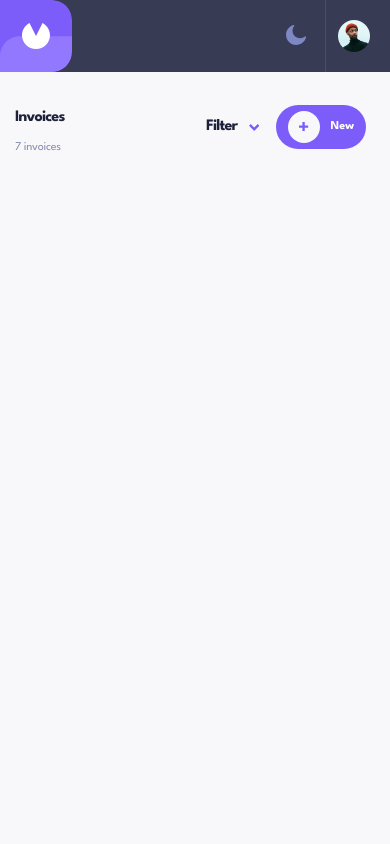
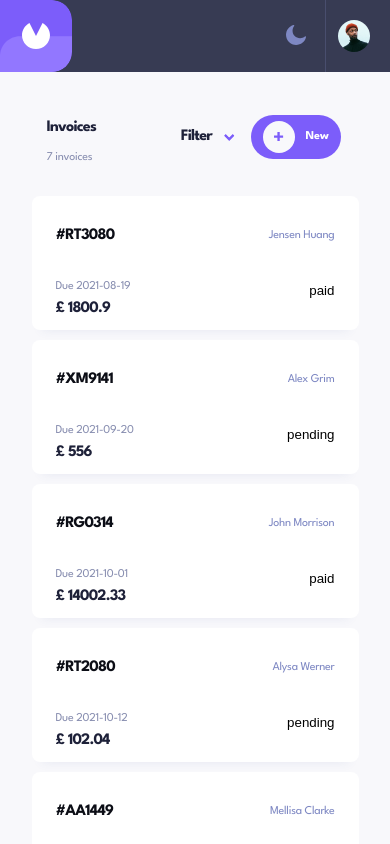
Before and after one commit to Nicocurtis16/FRONTEND-SPECIALIZATION-LABS, an Angular app in the folder Invoice-App/: page / in a window 390 px wide. Shown: the top 844 px of the page. Built offline with nearby package versions, Linux system fonts and the light colour scheme.

Commit message:
set the responsivness for the invoice mobile

```diff
--- a/Invoice-App/src/app/component/invoice-header/invoice-header.component.css
+++ b/Invoice-App/src/app/component/invoice-header/invoice-header.component.css
@@ -99,4 +99,5 @@
   .mobile{
     display: none;
   }
+
 }
--- a/Invoice-App/src/app/component/invoice/invoice.component.css
+++ b/Invoice-App/src/app/component/invoice/invoice.component.css
@@ -1,15 +1,20 @@
 
 @media (max-width: 600px) {
+.invoiceCard{
+  display: none;
+}
+
   .invoicePanel{
     width: auto;
     height: auto;
     display: flex;
     flex-direction: column;
   }
-  .invoiceCard{
-    width: 672px;
-    height: 72px;
+  .invoiceCardMobile{
+    width: 327px;
+    height: 134px;
     display: flex;
+    flex-direction: column;
     align-items: center;
     justify-content: space-between;
     margin-bottom: 10px;
@@ -20,36 +25,38 @@
     border: none;
 
   }
-  /*.invoiceCard:hover {*/
-  /*  border: 1px solid var(--primary-color-light); !* Adds a border only on hover *!*/
-  /*}*/
-  /*.invoiceId{*/
-  /*  width: 70px;*/
-  /*  margin-left: 20px;*/
-  /*}*/
-  /*.invoicePaymentDue{*/
-  /*  width: 100px;*/
+  .cardTop{
+    width: 279px;
+    height: 47px;
+    display: flex;
+    justify-content: space-between;
+    align-items: center;
+    margin-top: 15px;
+  }
+  .cardDown{
+    width: 279px;
+    height: 47px;
+    display: flex;
+    justify-content: space-between;
+    align-items: center;
+    margin-bottom: 15px;
+  }
+  .cardLeft{
+    width: 106px;
+    height: 47px;
+    display: flex;
+    justify-content: space-between;
+    flex-direction: column;
+  }
+  .invoicePrice{
+    height: 24px;
+    display: flex;
+    align-items: start;
+  }
 
-  /*}*/
-  /*.invoiceClientName{*/
-  /*  width: 100px;*/
-
-  /*}*/
-  /*.invoicePrice{*/
-  /*  width: 120px;*/
-  /*  display: flex;*/
-  /*  justify-content: end;*/
-
-  /*}*/
-  /*.invoiceStatus{*/
-  /*  width: 140px;*/
-  /*  align-items: center;*/
-  /*  display: flex;*/
-  /*  margin-right: 10px;*/
-  /*}*/
-  /*.invoiceStatusIcon{*/
-  /*  margin-left: 15px;*/
-  /*}*/
+  .invoicePaymentDue{
+    height: 15px;
+  }
 }
 
 @media (min-width: 600px) and (max-width: 960px) {
@@ -107,6 +114,9 @@
 }
 
 @media (min-width: 960px)  {
+  .invoiceCardMobile{
+    display: none;
+  }
   .invoicePanel{
     width: auto;
     height: auto;
--- a/Invoice-App/src/app/component/invoice/invoice.component.html
+++ b/Invoice-App/src/app/component/invoice/invoice.component.html
@@ -5,46 +5,88 @@
   </div>
 
   <!-- Display either all invoices or filtered ones -->
-<!--  <button *ngFor="let invoice of displayedInvoices" class="invoiceCard" (click)="selectInvoice(invoice)">-->
-<!--    <div class="invoiceId">-->
-<!--      <app-head-line-->
-<!--        [variant]="'h3'"-->
-<!--        [text]="'#' + invoice.id"-->
-<!--        [color]="'&#45;&#45;base-black'"-->
-<!--      ></app-head-line>-->
-<!--    </div>-->
+  <button *ngFor="let invoice of displayedInvoices" class="invoiceCard" (click)="selectInvoice(invoice)">
+    <div class="invoiceId">
+      <app-head-line
+        [variant]="'h3'"
+        [text]="'#' + invoice.id"
+        [color]="'--base-black'"
+      ></app-head-line>
+    </div>
 
-<!--    <div class="invoicePaymentDue">-->
-<!--      <app-text-->
-<!--        [variant]="'body1'"-->
-<!--        [text]="'Due ' + invoice.paymentDue"-->
-<!--        [color]="'&#45;&#45;grey-color-dark'"-->
-<!--      ></app-text>-->
-<!--    </div>-->
+    <div class="invoicePaymentDue">
+      <app-text
+        [variant]="'body1'"
+        [text]="'Due ' + invoice.paymentDue"
+        [color]="'--grey-color-dark'"
+      ></app-text>
+    </div>
 
-<!--    <div class="invoiceClientName">-->
-<!--      <app-text-->
-<!--        [variant]="'body1'"-->
-<!--        [text]="invoice.clientName"-->
-<!--        [color]="'&#45;&#45;tertiary'"-->
-<!--      ></app-text>-->
-<!--    </div>-->
+    <div class="invoiceClientName">
+      <app-text
+        [variant]="'body1'"
+        [text]="invoice.clientName"
+        [color]="'--tertiary'"
+      ></app-text>
+    </div>
 
-<!--    <div class="invoicePrice">-->
-<!--      <app-head-line-->
-<!--        [variant]="'h3'"-->
-<!--        [text]="'£ ' + invoice.total"-->
-<!--        [color]="'&#45;&#45;secondary-color'"-->
-<!--      ></app-head-line>-->
-<!--    </div>-->
+    <div class="invoicePrice">
+      <app-head-line
+        [variant]="'h3'"
+        [text]="'£ ' + invoice.total"
+        [color]="'--secondary-color'"
+      ></app-head-line>
+    </div>
 
-<!--    <div class="invoiceStatus">-->
-<!--      <app-badge [status]="invoice.status"></app-badge>-->
-<!--      <div class="invoiceStatusIcon">-->
-<!--        <img src="assets/images/icon-arrow-right.svg">-->
-<!--      </div>-->
-<!--    </div>-->
-<!--  </button>-->
+    <div class="invoiceStatus">
+      <app-badge [status]="invoice.status"></app-badge>
+      <div class="invoiceStatusIcon">
+        <img src="assets/images/icon-arrow-right.svg">
+      </div>
+    </div>
+  </button>
+  <button *ngFor="let invoice of displayedInvoices" class="invoiceCardMobile" (click)="selectInvoice(invoice)">
+    <div class="cardTop">
+      <div class="invoiceId">
+        <app-head-line
+          [variant]="'h3'"
+          [text]="'#' + invoice.id"
+          [color]="'--base-black'"
+        ></app-head-line>
+      </div>
+      <div class="invoiceClientName">
+        <app-text
+          [variant]="'body1'"
+          [text]="invoice.clientName"
+          [color]="'--tertiary'"
+        ></app-text>
+      </div>
+    </div>
+    <div class="cardDown">
+      <div class="cardLeft">
+        <div class="invoicePaymentDue">
+          <app-text
+            [variant]="'body1'"
+            [text]="'Due ' + invoice.paymentDue"
+            [color]="'--grey-color-dark'"
+          ></app-text>
+
+        </div>
+        <div class="invoicePrice">
+          <app-head-line
+            [variant]="'h3'"
+            [text]="'£ ' + invoice.total"
+            [color]="'--secondary-color'"
+          ></app-head-line>
+
+        </div>
+      </div>
+      <div class="invoiceStatus">
+        <app-badge [status]="invoice.status"></app-badge>
+      </div>
+    </div>
+
+  </button>
 
   <!-- Show message if no invoices match filter -->
   <div *ngIf="displayedInvoices.length === 0" class="no-invoices">
--- a/Invoice-App/src/app/component/sidebar/sidebar.component.css
+++ b/Invoice-App/src/app/component/sidebar/sidebar.component.css
@@ -2,7 +2,7 @@
 @media (max-width: 600px) {
   /* Small devices */
   .sidebarPanel{
-    height: 100%;
+    height:72px!important ;
     width: 100%;
     background-color: #373b53;
 
--- a/Invoice-App/src/app/features/layout/layout.component.css
+++ b/Invoice-App/src/app/features/layout/layout.component.css
@@ -9,11 +9,15 @@
   .layoutLeftPanel {
     height: 72px;
     width: 100%;
+    margin-bottom: 10px;
   }
-  .layoutRightPanel {
-    height: 100%;
+
+  .layoutContent{
     width: 100%;
-    background-color: var(--grey-color-dark);
+    display: flex;
+    flex-direction: column;
+    justify-content: center;
+    align-items: center;
   }
 }
 
```
